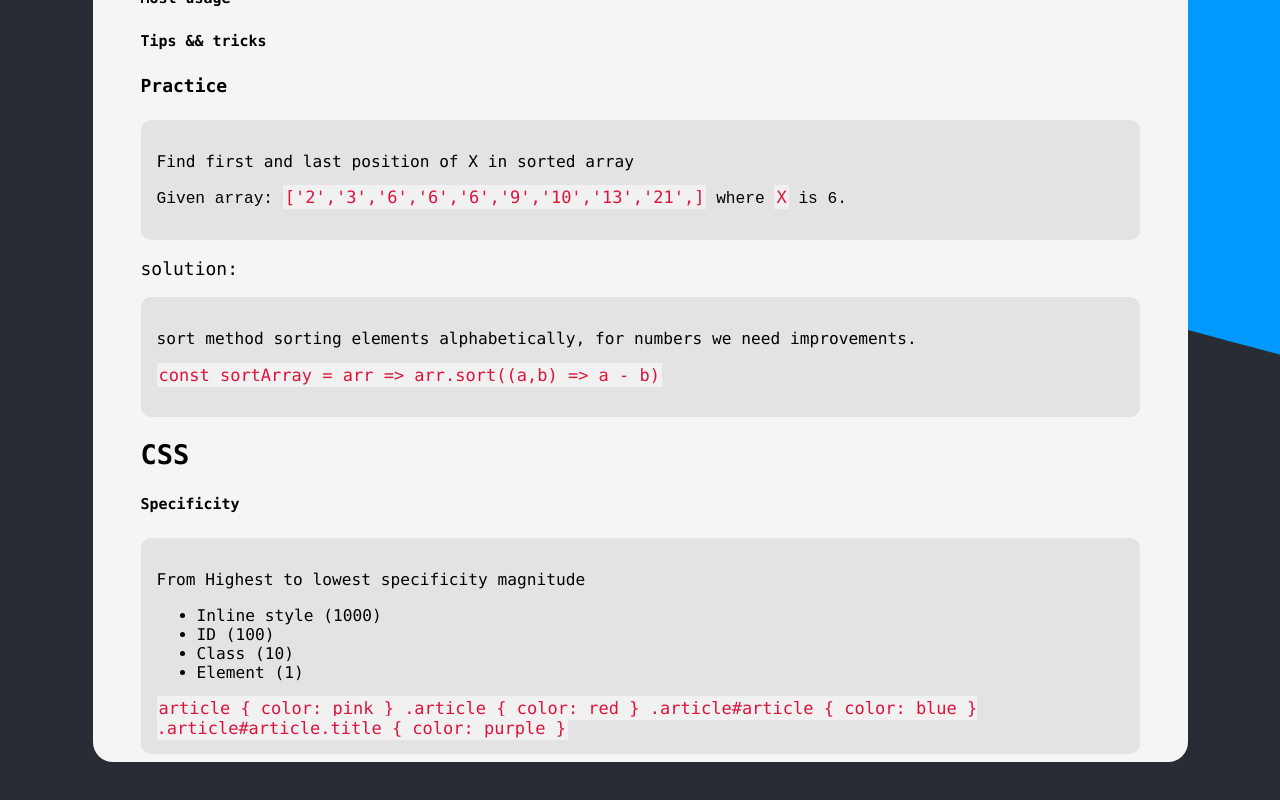
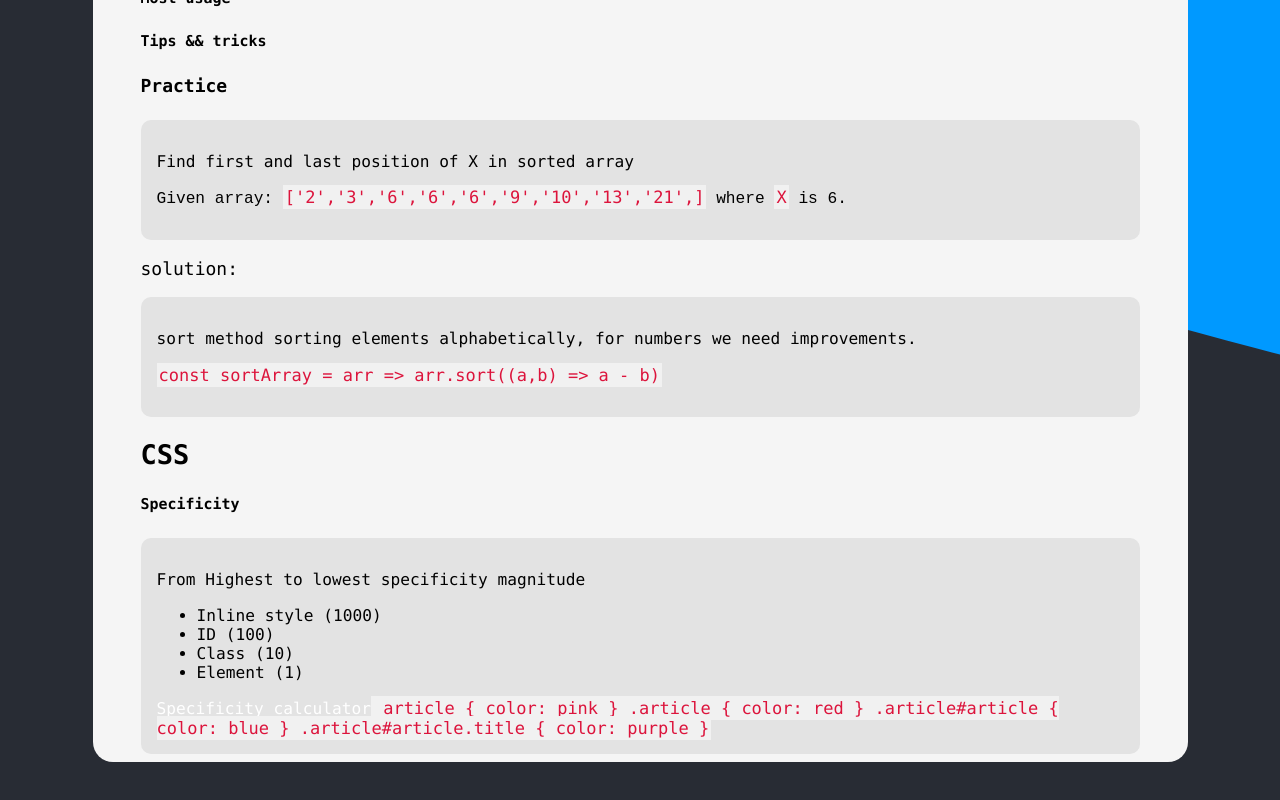
Before and after one commit to MartinPucan/blog, a React (Vite) app: page / in a window 1280 px wide. Shown: the part 669-1469 px from the top of the page. Built offline with nearby package versions, Linux system fonts and the light colour scheme.

Commit message:
need fix

```diff
--- a/src/components/CSS.jsx
+++ b/src/components/CSS.jsx
@@ -20,6 +20,7 @@ function CSS() {
           <li>Element (1)</li>
         </ul>
         <div>
+          <a href="https://polypane.app/css-specificity-calculator">Specificity calculator</a>
           <code> {codeSpecificity} </code>
         </div>
       </div>
```
